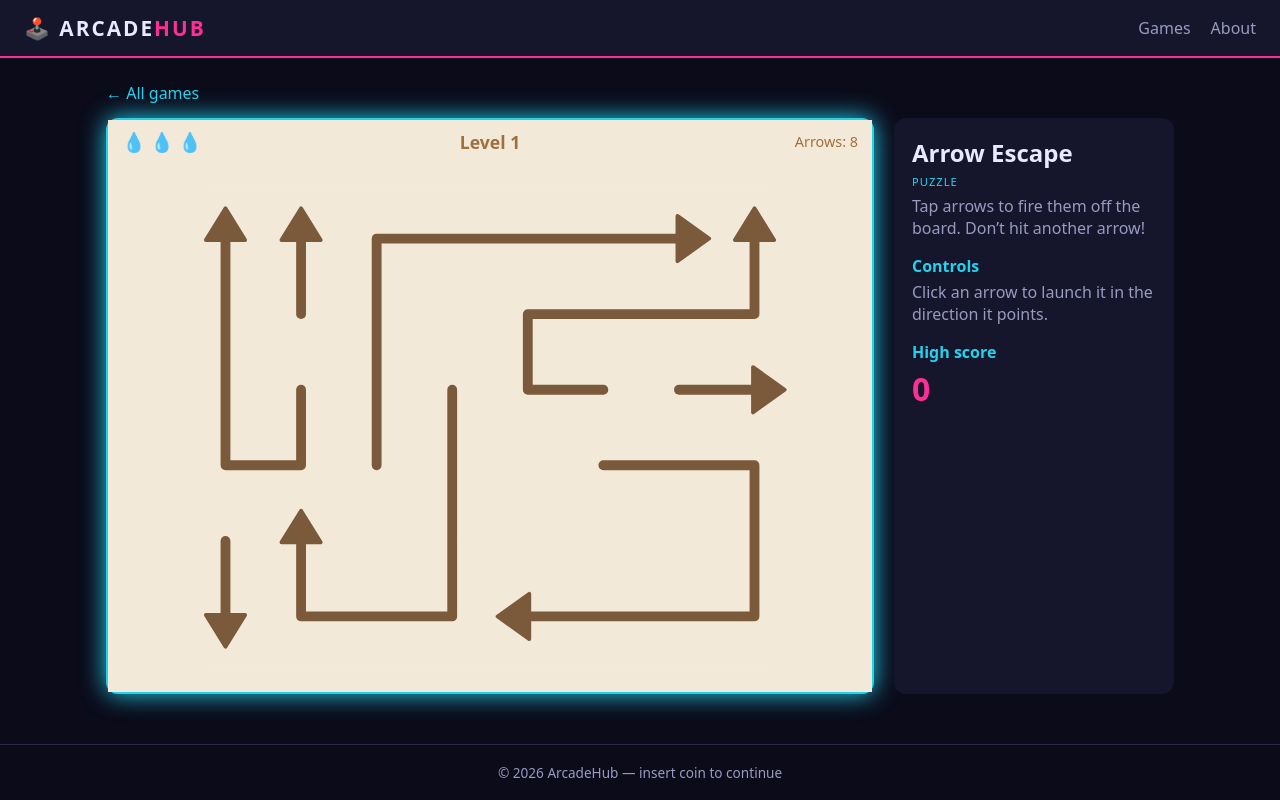
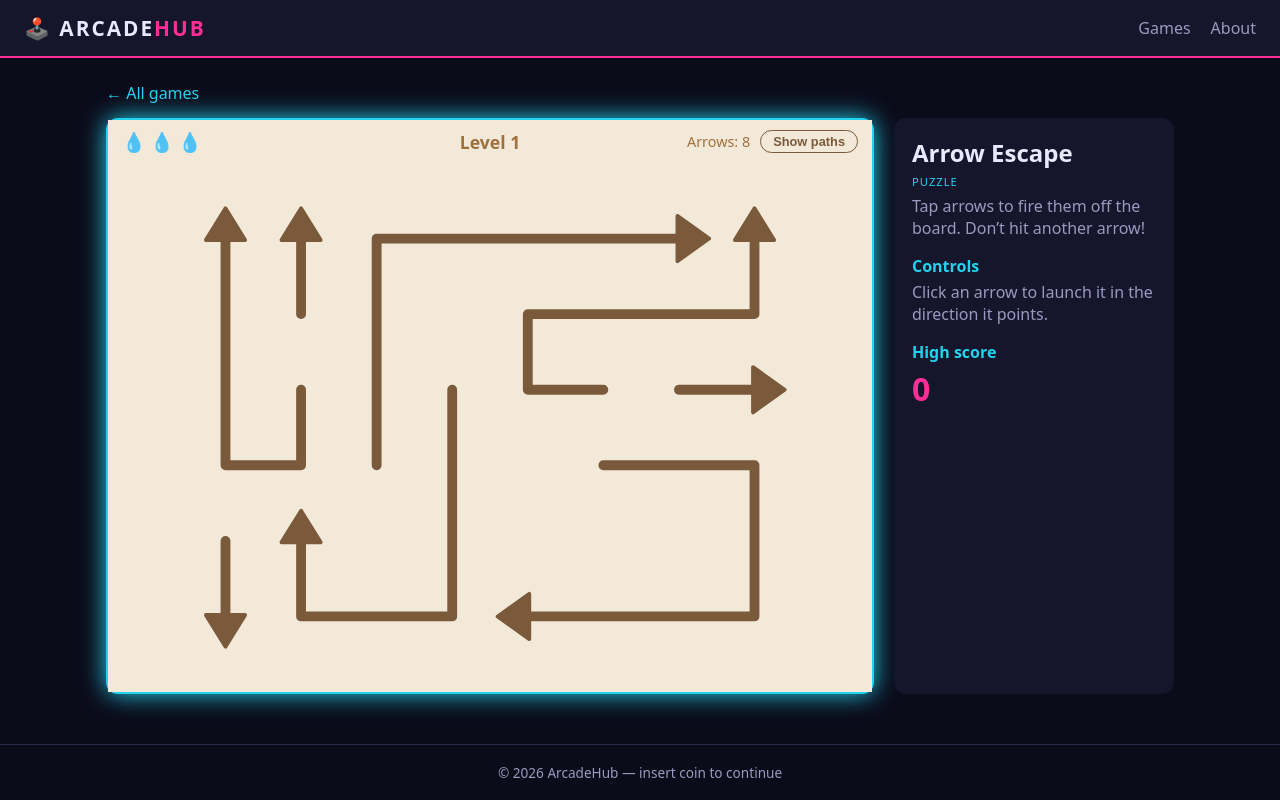
Before and after one commit to SHIVAJIKUMAR007/game8arena, a React (Vite) app: page /play/arrow in a window 1280 px wide. Built offline with nearby package versions, Linux system fonts and the light colour scheme.

Commit message:
feat: add toggle button to show/hide arrow flight paths

```diff
--- a/src/games/arrow/ArrowGame.css
+++ b/src/games/arrow/ArrowGame.css
@@ -23,3 +23,6 @@
 .ag-overlay button { background: #7a5a3a; color: #fff; border: 0; border-radius: 999px; padding: 10px 26px; font-size: 1rem; font-weight: 700; cursor: pointer; }
 .ag-preview { stroke: #2f80ff; stroke-opacity: .45; stroke-width: .1; stroke-dasharray: .25 .2; stroke-linecap: round; pointer-events: none; }
 .ag-board { user-select: none; -webkit-user-select: none; -webkit-touch-callout: none; }
+.ag-right { display: flex; justify-content: flex-end; align-items: center; gap: 10px; }
+.ag-toggle { background: transparent; color: #7a5a3a; border: 1.5px solid #7a5a3a; border-radius: 999px; padding: 3px 12px; font-size: .8rem; font-weight: 700; cursor: pointer; }
+.ag-toggle.active { background: #2f80ff; border-color: #2f80ff; color: #fff; }
--- a/src/games/arrow/ArrowGame.jsx
+++ b/src/games/arrow/ArrowGame.jsx
@@ -122,6 +122,7 @@ export default function ArrowGame() {
 
   // Long press: show the arrow's flight path until the pointer is released.
   const [preview, setPreview] = useState(null)
+  const [showAll, setShowAll] = useState(false)
   const pressTimer = useRef(null)
   const longPressed = useRef(false)
 
@@ -173,7 +174,12 @@ export default function ArrowGame() {
           ))}
         </span>
         <span className="ag-title">Level {level}</span>
-        <span>Arrows: {arrows.length}</span>
+        <span className="ag-right">
+          Arrows: {arrows.length}
+          <button className={`ag-toggle ${showAll ? 'active' : ''}`} onClick={() => setShowAll(v => !v)}>
+            {showAll ? 'Hide paths' : 'Show paths'}
+          </button>
+        </span>
       </div>
 
       <div className="ag-board-wrap">
@@ -198,7 +204,10 @@ export default function ArrowGame() {
               </g>
             )
           )}
-          {previewArrow && <PathPreview arrow={previewArrow} cols={cols} rows={rows} />}
+          {showAll && arrows.filter(a => a.status !== 'flying').map(a => (
+            <PathPreview key={`p${a.id}`} arrow={a} cols={cols} rows={rows} />
+          ))}
+          {!showAll && previewArrow && <PathPreview arrow={previewArrow} cols={cols} rows={rows} />}
         </svg>
       </div>
 
```
